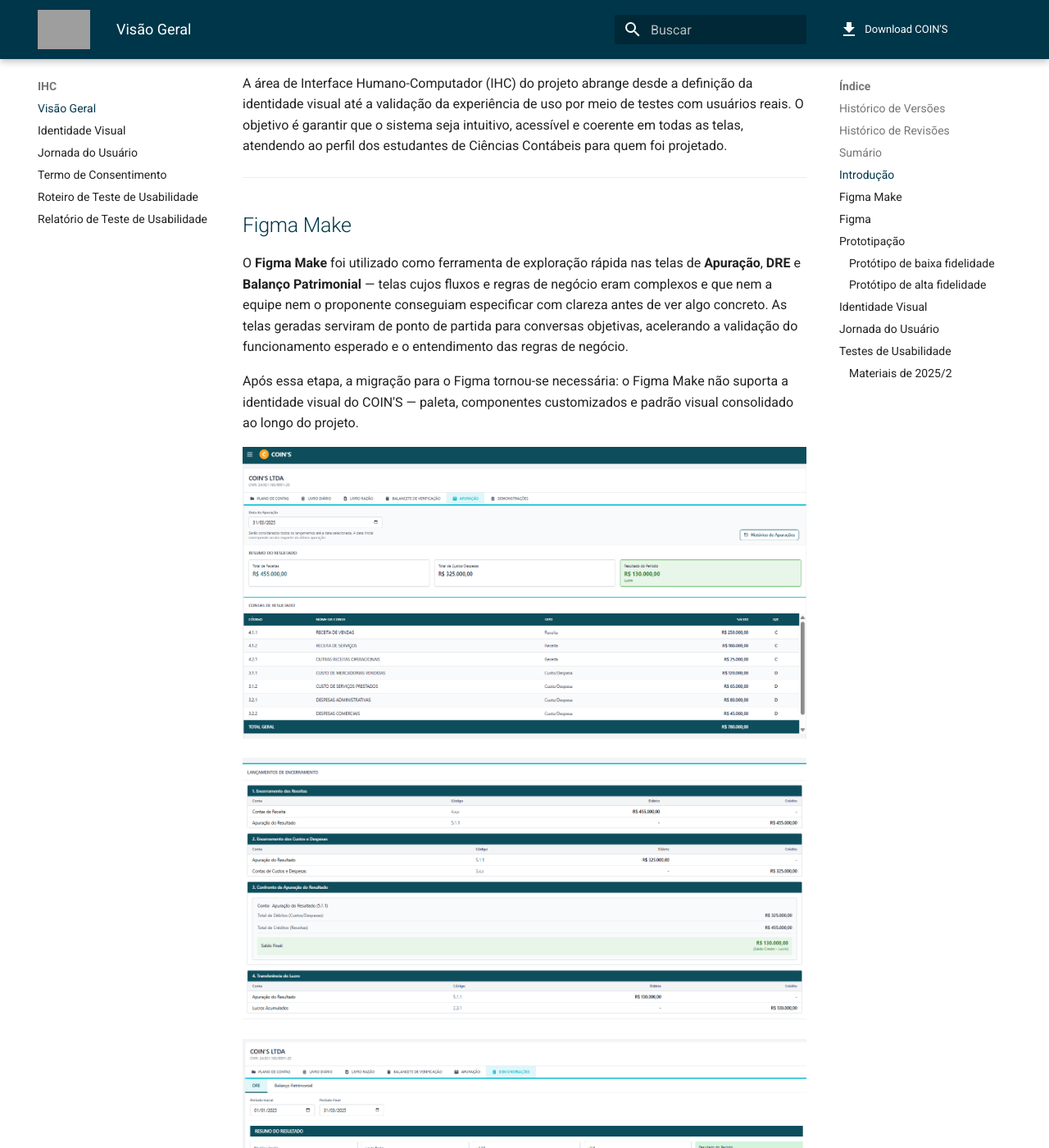
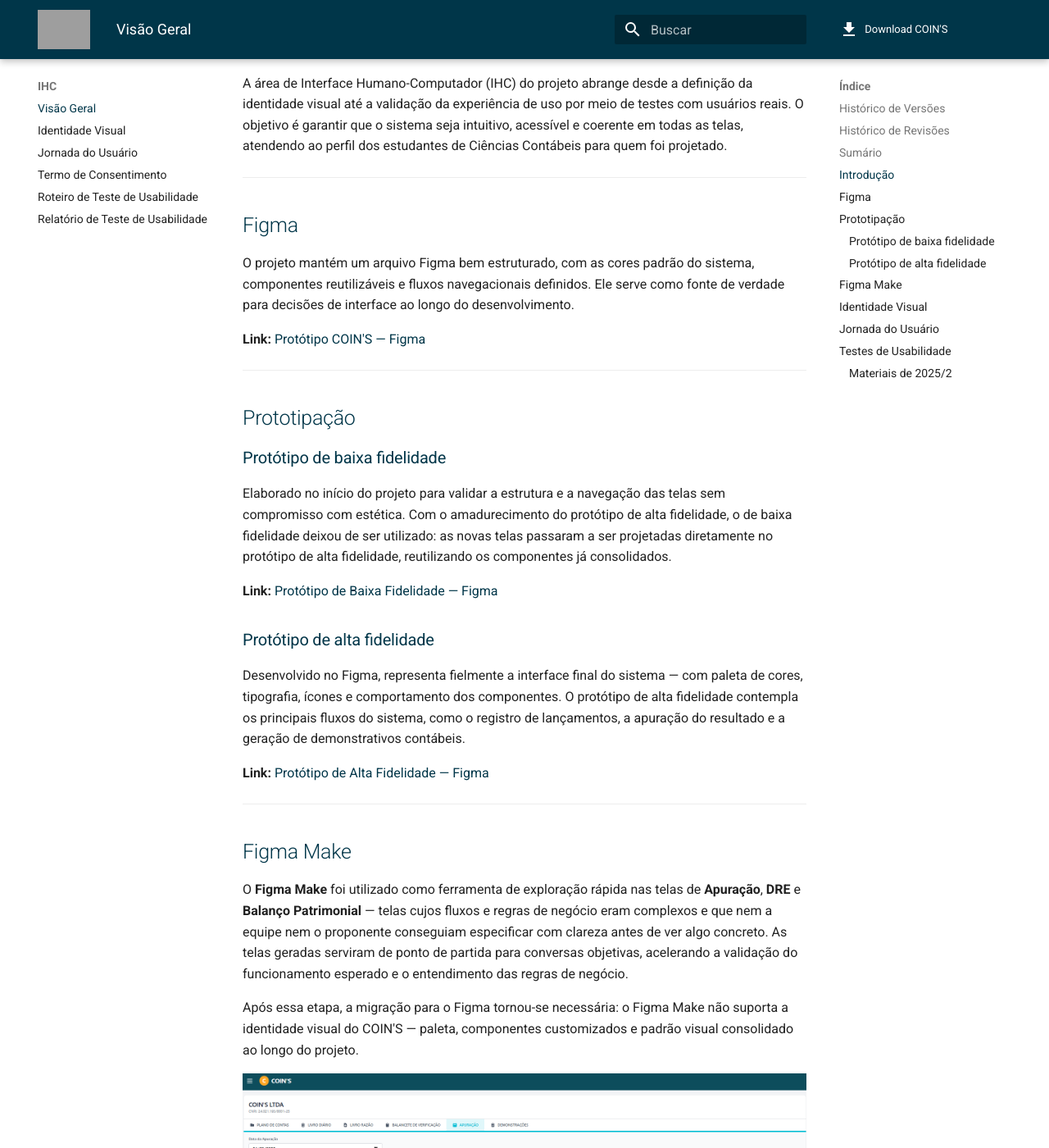
Before and after one commit to NES-Contabilidade-Integrada/doc-coins2026.1, an MkDocs documentation site: the page built from docs/ihc/visao-geral.md, in a window 1280 px wide and 1400 px high, scrolled down 1087 px. Shown: the whole window at 82% size. Built offline with MkDocs 1.6.1 and Material for MkDocs 9.7.7, drawn with Linux system fonts in a browser that asks for light colours; comment, search, counter and statistics services are not loaded; grey boxes are pictures that could not be loaded.

Commit message:
docs(ihc): move seção do Figma Make para após os protótipos
Co-Authored-By: Claude Sonnet 4.6 <noreply@anthropic.com>

```diff
--- a/docs/ihc/visao-geral.md
+++ b/docs/ihc/visao-geral.md
@@ -16,9 +16,9 @@
 ## Sumário
 
 1. [Introdução](#introdução)
-2. [Figma Make](#figma-make)
-3. [Figma](#figma)
-4. [Prototipação](#prototipação)
+2. [Figma](#figma)
+3. [Prototipação](#prototipação)
+4. [Figma Make](#figma-make)
 5. [Identidade Visual](#identidade-visual)
 6. [Jornada do Usuário](#jornada-do-usuário)
 7. [Testes de Usabilidade](#testes-de-usabilidade)
@@ -28,20 +28,6 @@
 ## Introdução
 
 A área de Interface Humano-Computador (IHC) do projeto abrange desde a definição da identidade visual até a validação da experiência de uso por meio de testes com usuários reais. O objetivo é garantir que o sistema seja intuitivo, acessível e coerente em todas as telas, atendendo ao perfil dos estudantes de Ciências Contábeis para quem foi projetado.
-
----
-
-## Figma Make
-
-O **Figma Make** foi utilizado como ferramenta de exploração rápida nas telas de **Apuração**, **DRE** e **Balanço Patrimonial** — telas cujos fluxos e regras de negócio eram complexos e que nem a equipe nem o proponente conseguiam especificar com clareza antes de ver algo concreto. As telas geradas serviram de ponto de partida para conversas objetivas, acelerando a validação do funcionamento esperado e o entendimento das regras de negócio.
-
-Após essa etapa, a migração para o Figma tornou-se necessária: o Figma Make não suporta a identidade visual do COIN'S — paleta, componentes customizados e padrão visual consolidado ao longo do projeto.
-
-![Apuração — Resumo do Resultado no Figma Make](assets/apuracao-figma-make.png)
-
-![Apuração — Lançamentos de Encerramento no Figma Make](assets/apuracao-figma-make2.png)
-
-![Demonstrações no Figma Make](assets/demonstracoes-figma-make.png)
 
 ---
 
@@ -66,6 +52,20 @@ Elaborado no início do projeto para validar a estrutura e a navegação das tel
 Desenvolvido no Figma, representa fielmente a interface final do sistema — com paleta de cores, tipografia, ícones e comportamento dos componentes. O protótipo de alta fidelidade contempla os principais fluxos do sistema, como o registro de lançamentos, a apuração do resultado e a geração de demonstrativos contábeis.
 
 **Link:** [Protótipo de Alta Fidelidade — Figma](https://www.figma.com/design/Z3hfLoenhr73I3u5BRU5lP/COIN-S---Contabilidade-Integrada?node-id=199-2979&t=LffhAJRG1CydnNoW-1)
+
+---
+
+## Figma Make
+
+O **Figma Make** foi utilizado como ferramenta de exploração rápida nas telas de **Apuração**, **DRE** e **Balanço Patrimonial** — telas cujos fluxos e regras de negócio eram complexos e que nem a equipe nem o proponente conseguiam especificar com clareza antes de ver algo concreto. As telas geradas serviram de ponto de partida para conversas objetivas, acelerando a validação do funcionamento esperado e o entendimento das regras de negócio.
+
+Após essa etapa, a migração para o Figma tornou-se necessária: o Figma Make não suporta a identidade visual do COIN'S — paleta, componentes customizados e padrão visual consolidado ao longo do projeto.
+
+![Apuração — Resumo do Resultado no Figma Make](assets/apuracao-figma-make.png)
+
+![Apuração — Lançamentos de Encerramento no Figma Make](assets/apuracao-figma-make2.png)
+
+![Demonstrações no Figma Make](assets/demonstracoes-figma-make.png)
 
 ---
 
```
